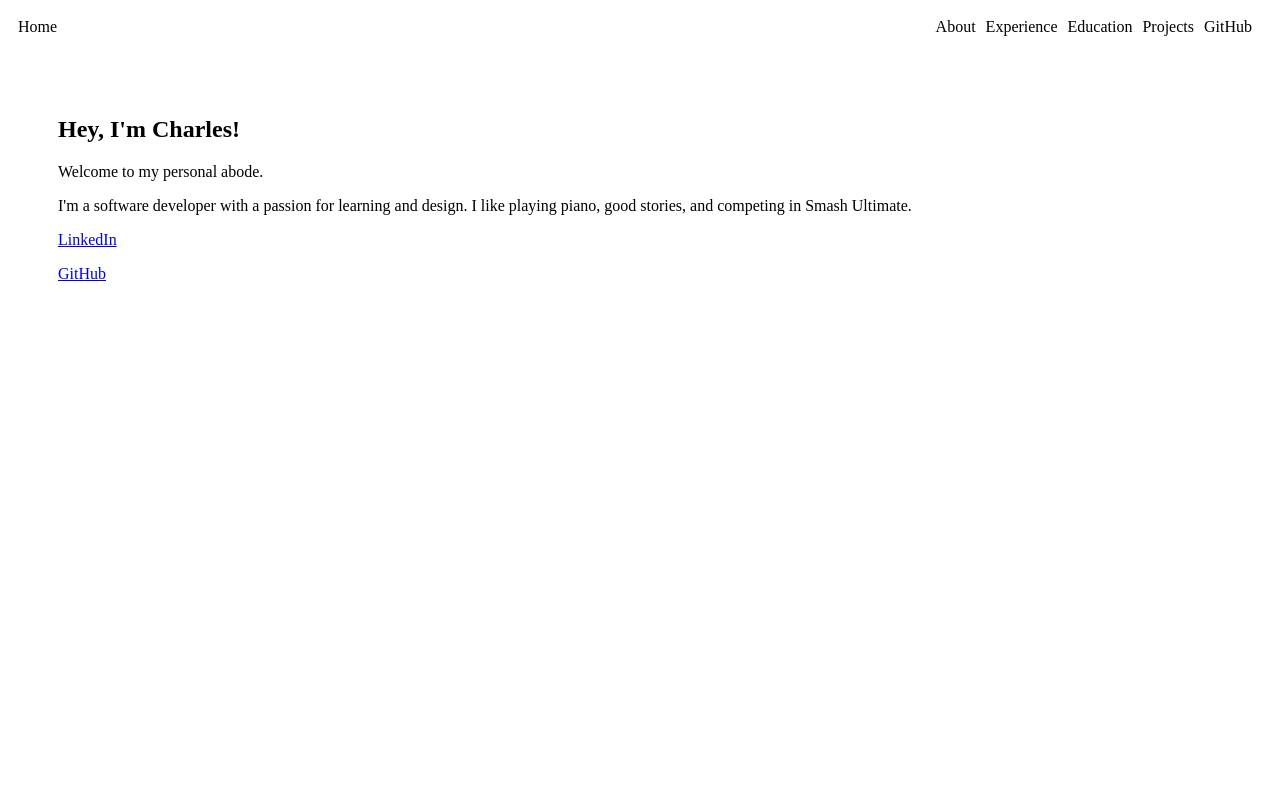
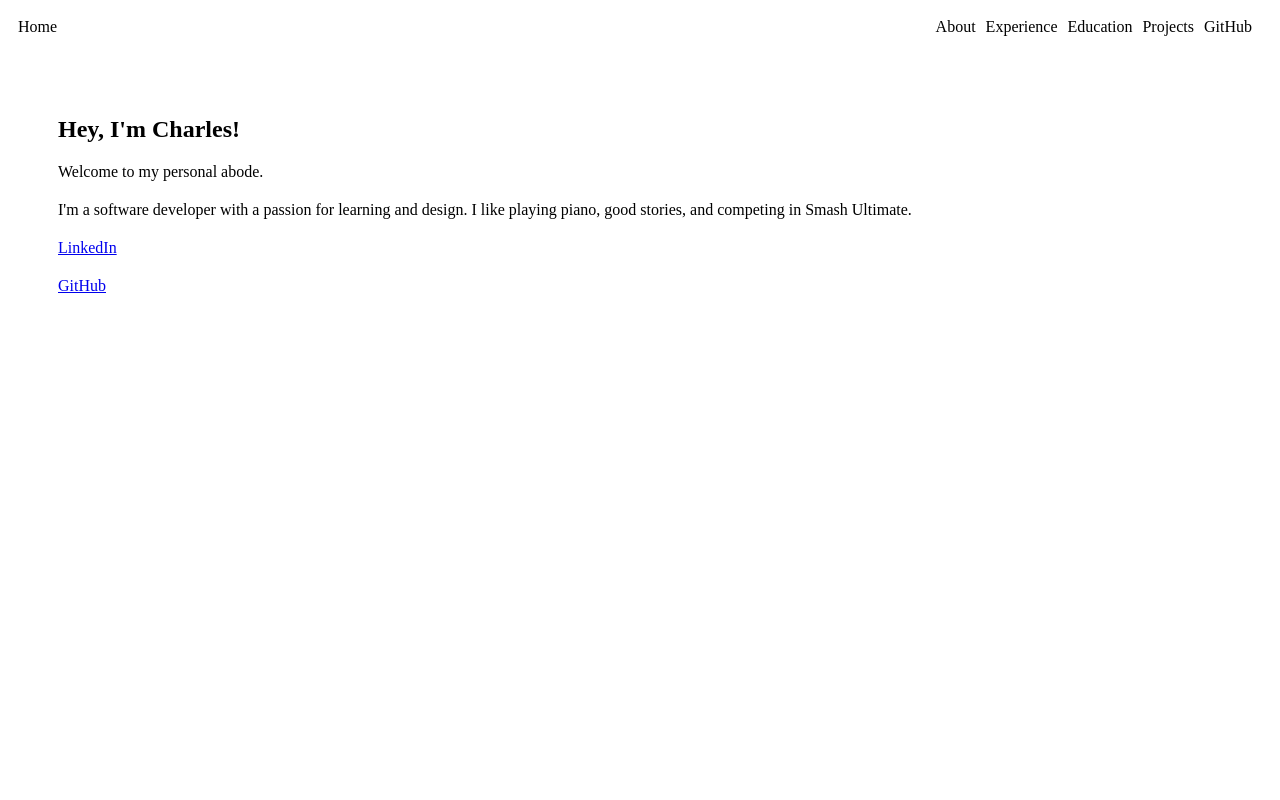
Before and after one commit to Marasy8/portfolio-website, a React (Create React App) app: page / in a window 1280 px wide. Shown: the top 800 px of the page. Built offline with nearby package versions, Linux system fonts and the light colour scheme.

Commit message:
added padding for p

```diff
--- a/src/App.css
+++ b/src/App.css
@@ -7,3 +7,7 @@ This file is specifically for the App.js component and for styling things within
   padding: 50px;
   /* Add additional styling properties as needed */
 }
+
+p {
+  margin: 20px 0;
+}
```
